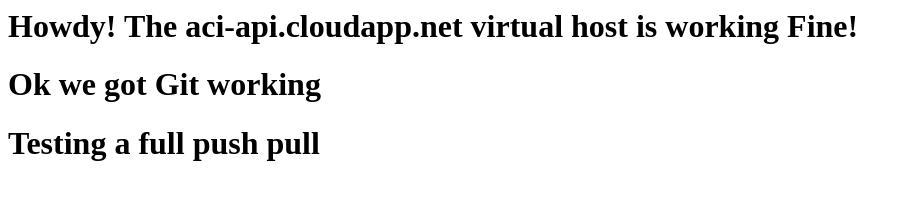
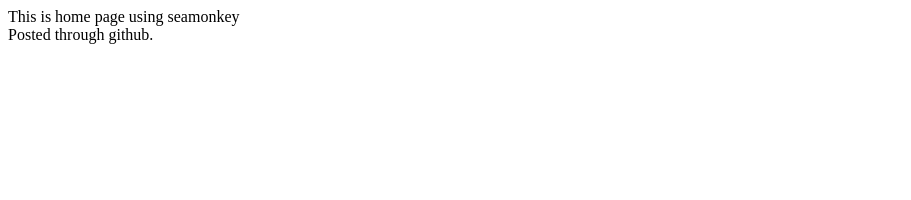
Before and after one commit to opessela/aci-api, a plain HTML site: page index.html in a window 1280 px wide. Shown: the whole page, without its empty margins (0-911 px from the left). Drawn offline with Linux system fonts and the light colour scheme.

Commit message:
Index.html update by seamonkey

```diff
--- a/index.html
+++ b/index.html
@@ -1,7 +1,12 @@
+<!DOCTYPE HTML PUBLIC "-//W3C//DTD HTML 4.01 Transitional//EN">
 <html>
-<body>
-<h1>Howdy! The aci-api.cloudapp.net virtual host is working Fine!</h1>
-<h1>Ok we got Git working</h1>
-<h1>Testing a full push pull</h1>
-</body>
+  <head>
+
+    <meta http-equiv="content-type" content="text/html; charset=UTF-8">
+    <title>ACI-API-Homepage</title>
+  </head>
+  <body>
+    This is home page using seamonkey<br>
+    Posted through github.<br>
+  </body>
 </html>
```
